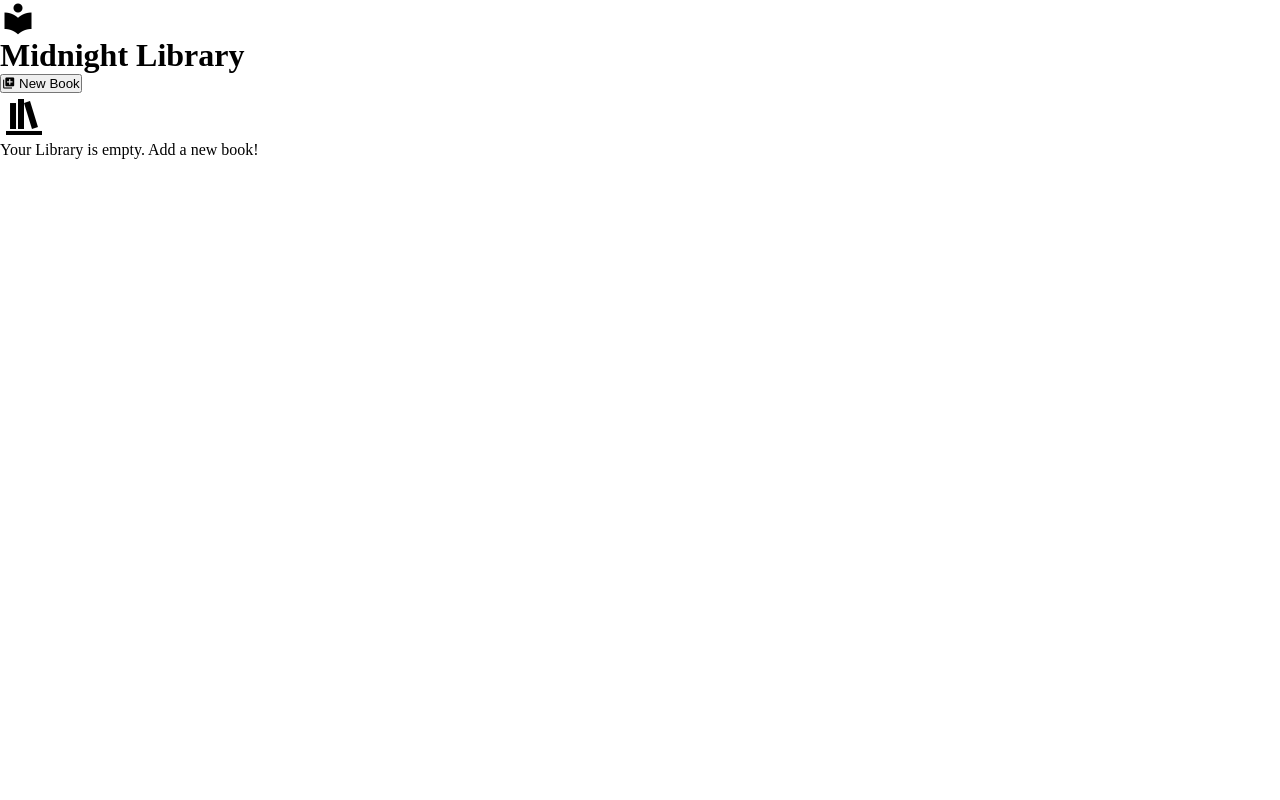
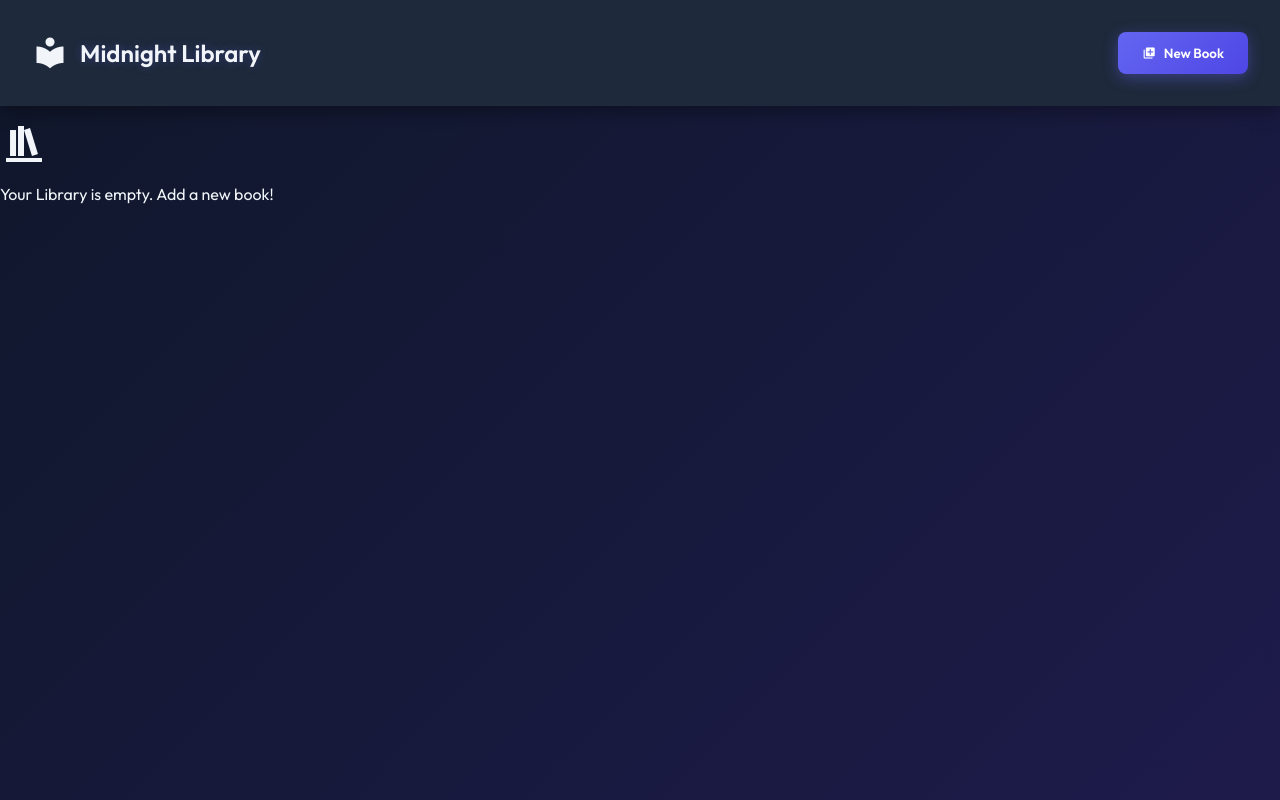
Before and after one commit to AndrewTechTips/project-library, a plain HTML site: page index.html in a window 1280 px wide. Drawn offline with Linux system fonts and the light colour scheme.

Commit message:
style header

```diff
--- a/style.css
+++ b/style.css
@@ -13,5 +13,59 @@
 }
 
 body {
+    font-family: 'Outfit', sans-serif;
+    color: var(--text-main);
+    line-height: 1.6;
 
+    background: linear-gradient(135deg, var(--bg-dark), #1e1b4b);
+
+    min-height: 100vh;
 }
+
+.header {
+    background-color: var(--bg-card);
+    padding: 1.5rem 2rem;
+    display: flex;
+    justify-content: space-between;
+    align-items: center;
+    box-shadow: 0 4px 20px rgba(0, 0, 0, 0.4);
+}
+
+.logo {
+    display: flex;
+    align-items: center;
+    gap: 12px;
+}
+
+.logo h1 {
+    font-size: 1.5rem;
+    font-weight: 600;
+    text-shadow: 0 0 10px rgba(99, 102, 241, 0.3);
+}
+
+.btn {
+    border: none;
+    border-radius: 8px;
+    padding: 0.8rem 1.5rem;
+    font-family: inherit;
+    font-weight: 600;
+    cursor: pointer;
+    display: flex;
+    align-items: center;
+    gap: 8px;
+    transition: transform 0.1s ease, box-shadow 0.2s ease;
+}
+
+.btn:active {
+    transform: scale(0.97);
+}
+
+.btn-primary {
+    background: linear-gradient(135deg, var(--accent), var(--accent-hover));
+    color: white;
+    box-shadow: 0 4px 15px rgba(99, 102, 241, 0.4);
+}
+
+.btn-primary:hover {
+    box-shadow: 0 6px 20px rgba(99, 102, 241, 0.6);
+}
```
